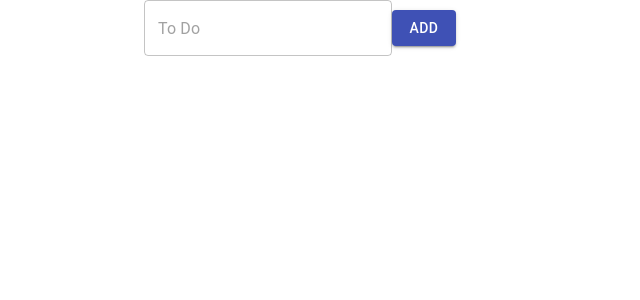
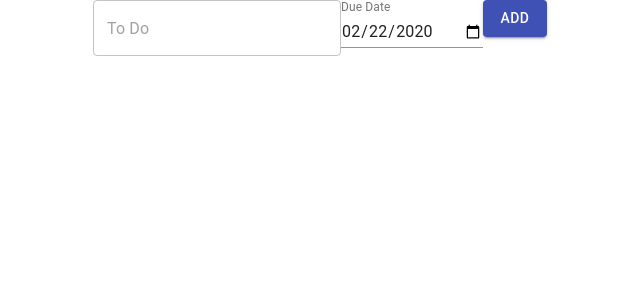
Before and after one commit to VIKRAM-PAREEK/Assignment2, a React (Create React App) app: page / in a window 1280 px wide. Shown: the top 300 px of the page, without its empty margins (320-960 px from the left). Built offline with nearby package versions, Linux system fonts and the light colour scheme.

Commit message:
Date Picker

```diff
--- a/src/App.js
+++ b/src/App.js
@@ -1,8 +1,8 @@
 import React from 'react';
 import Button from '@material-ui/core/Button';
-import Container from '@material-ui/core/Container';
 import Grid from '@material-ui/core/Grid';
 import TextField from '@material-ui/core/TextField';
+import List from '@material-ui/core/List';
 
 class App extends React.Component{
   constructor(props){
@@ -37,10 +37,11 @@ class App extends React.Component{
 
             <Grid
              container
-             direction="row"
+             direction="column"
              justify="center"
              alignItems="center"
             >
+
               <form id="todo-form">
                 <TextField id="outlined-basic" variant="outlined"
                     value = {this.state.todoitem}
@@ -49,17 +50,22 @@ class App extends React.Component{
                     placeholder="To Do"
                     required
                 />
-              </form>
+                <TextField
+                    id="date"
+                    label="Due Date"
+                    type="date"
+                    defaultValue="2020-02-22"
+                />
                 <Button
                     variant="contained"
                     color="primary"
                     onClick={ (item)=>this.addToList(this.state.todoitem)} >
                       ADD
                 </Button>
-                <ul>
+                <List>
                   {this.state.list.map( (val)=><li>{val}</li>)}
-                </ul>
-
+                </List>
+              </form>
             </Grid>
       );
   }
```
Lines whose indentation alone changed are shown as unchanged.
